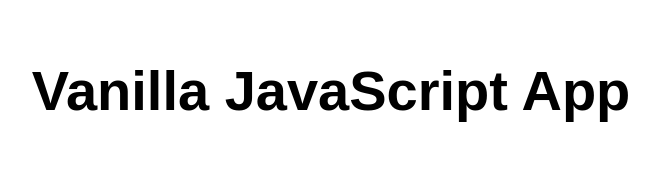
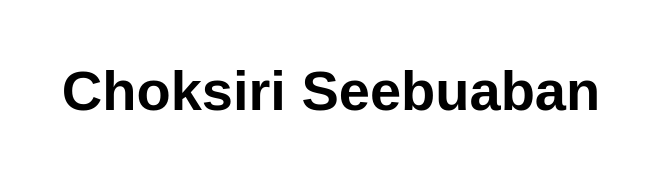
Before and after one commit to choksiri/chokunkkuweb, a website: page src/index.html in a window 1280 px wide. Shown: the whole page, without its empty margins (309-968 px from the left). Drawn offline with Linux system fonts and the light colour scheme.

Commit message:
Update index.html

```diff
--- a/src/index.html
+++ b/src/index.html
@@ -10,7 +10,7 @@
 
 <body>
   <main>
-    <h1>Vanilla JavaScript App</h1>
+    <h1>Choksiri Seebuaban</h1>
   </main>
 </body>
 
```
